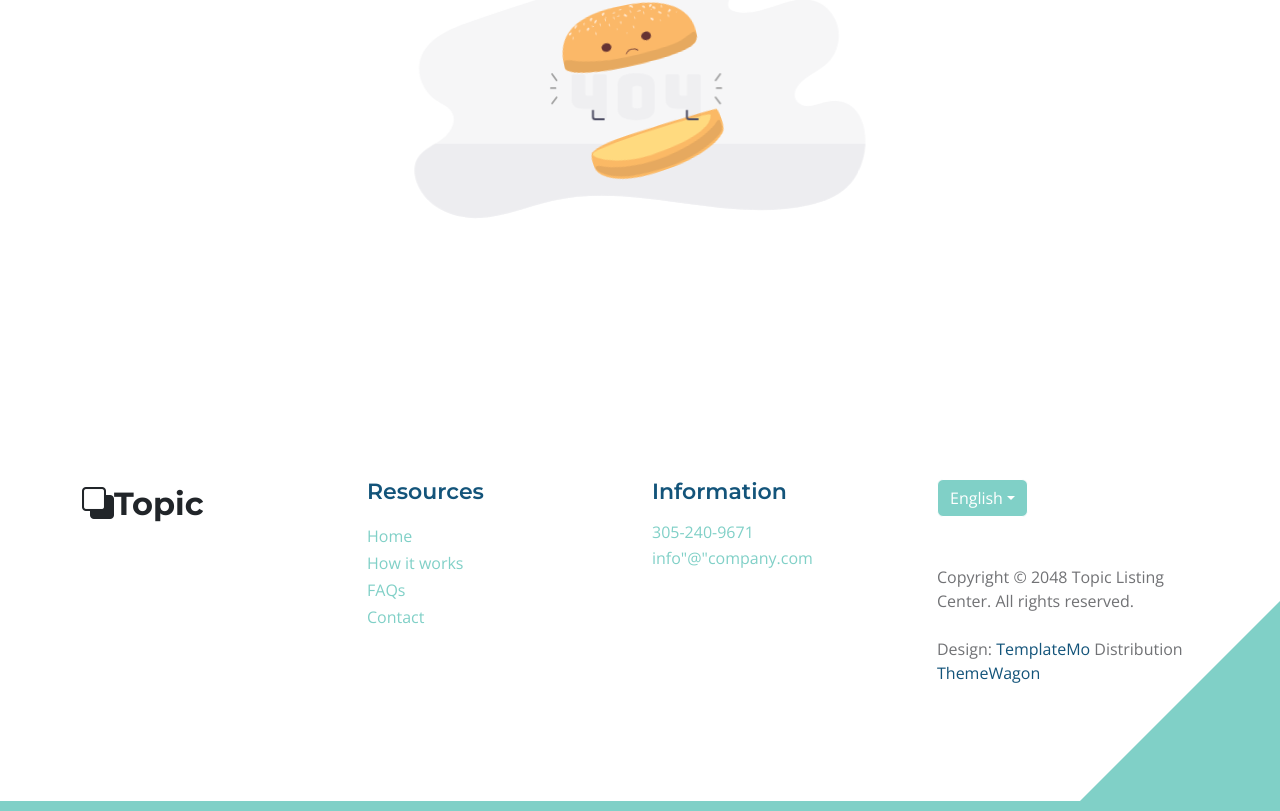
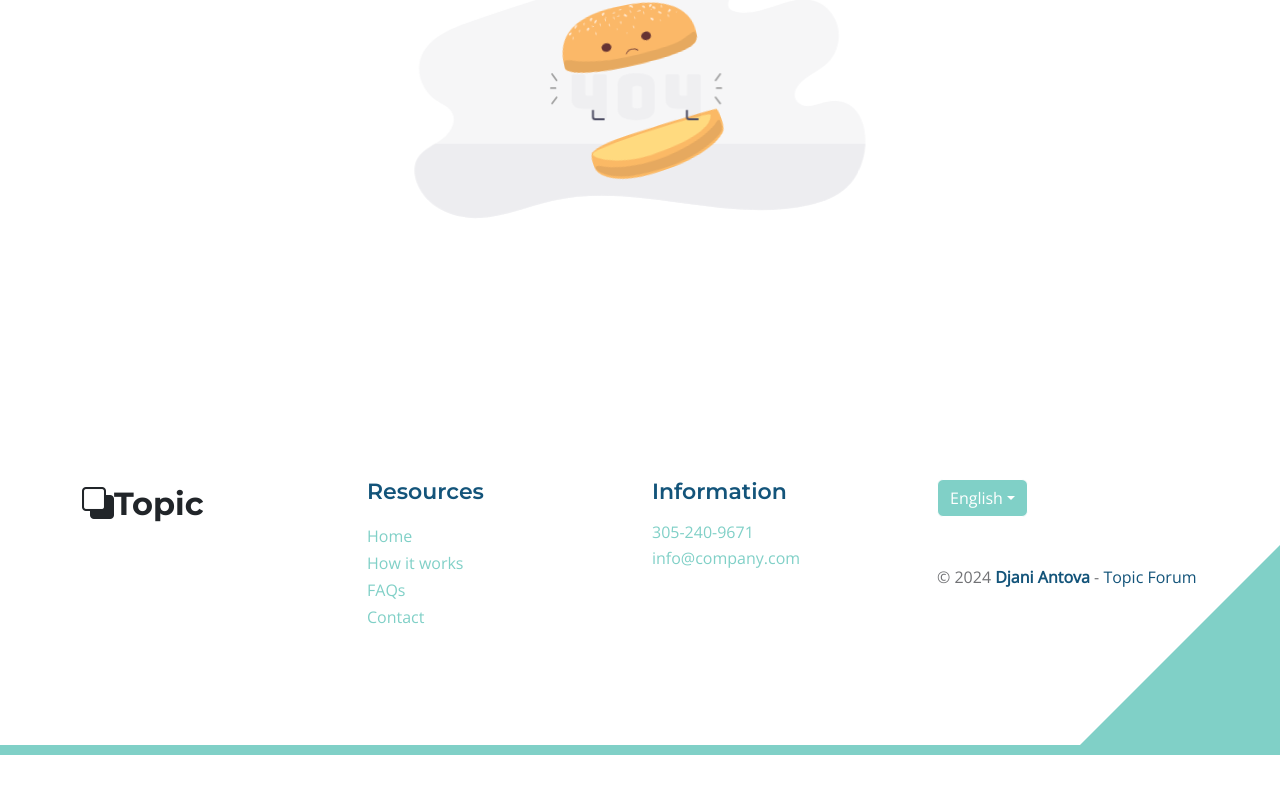
Before and after one commit to Djani-Antova/My_ANgular_Project, an Angular app in the folder interior-forum/: page / in a window 1280 px wide. Shown: the part 451-1262 px from the top of the page. After the commit the page ends 1206 px from the top, so only its background shows below. Built offline with nearby package versions, Linux system fonts and the light colour scheme.

Commit message:
Update footer.component.html

```diff
--- a/interior-forum/src/app/core/footer/footer.component.html
+++ b/interior-forum/src/app/core/footer/footer.component.html
@@ -42,7 +42,7 @@
 
                 <p class="text-white d-flex">
                     <a href="mailto:info@company.com" class="site-footer-link">
-                        info"&#64;"company.com
+                        info&#64;company.com
                     </a>
                 </p>
             </div>
@@ -53,16 +53,12 @@
                     English</button>
 
                     <ul class="dropdown-menu">
-                        <li><button class="dropdown-item" type="button">Thai</button></li>
-
-                        <li><button class="dropdown-item" type="button">Myanmar</button></li>
-
-                        <li><button class="dropdown-item" type="button">Arabic</button></li>
+                        <li><button class="dropdown-item" type="button">German</button></li>
+                        <li><button class="dropdown-item" type="button">French</button></li>
+                        <li><button class="dropdown-item" type="button">Dutch</button></li>
                     </ul>
                 </div>
-
-                <p class="copyright-text mt-lg-5 mt-4">Copyright © 2048 Topic Listing Center. All rights reserved.
-                <br><br>Design: <a rel="nofollow" href="https://templatemo.com" target="_blank">TemplateMo</a> Distribution <a href="https://themewagon.com">ThemeWagon</a></p>
+                <p class="copyright-text mt-lg-5 mt-4">© 2024 <a rel="nofollow" href="https://github.com/Djani-Antova" target="_blank"><strong>Djani Antova</strong></a> - <a href="https://github.com/Djani-Antova/My_Angular_Project">Topic Forum</a></p>
 
             </div>
 
```
